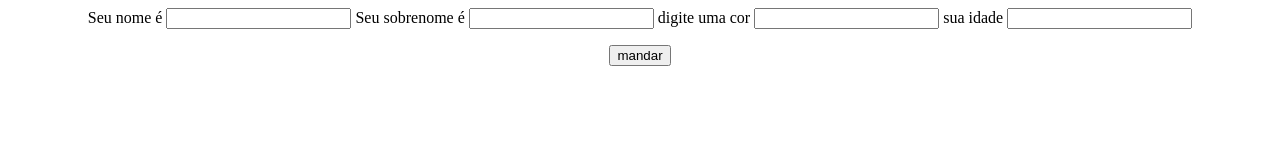
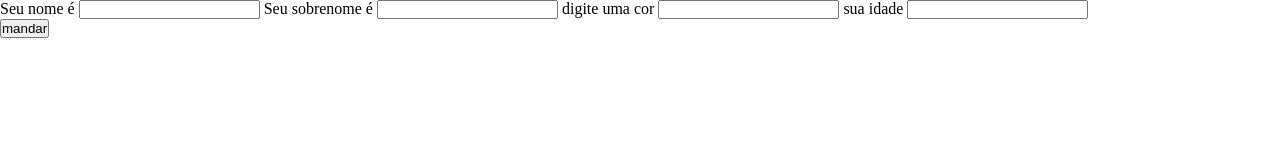
Before and after one commit to MariaCancian/ObjectsPosts, a plain HTML site: page index.html in a window 1280 px wide. Drawn offline with Linux system fonts and the light colour scheme.

Commit message:
first commit

```diff
--- a/assets/css/styles.index.css
+++ b/assets/css/styles.index.css
@@ -1,5 +1,4 @@
-body{
-    text-align: center;
-    justify-content: center;
-
+* {
+    margin: 0;
+    padding: 0;
 }
```
Also changed, not shown: 1 other file.
